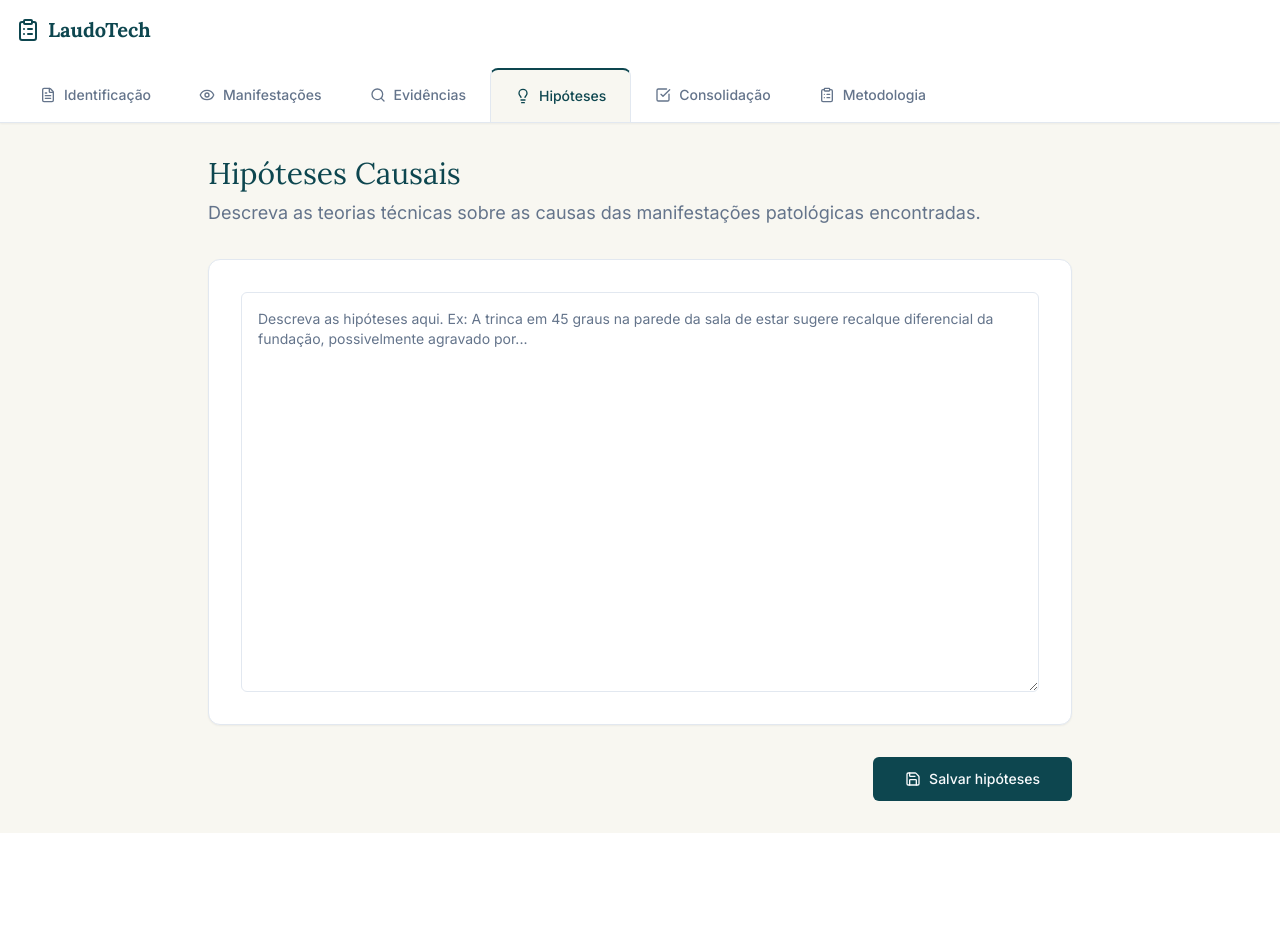
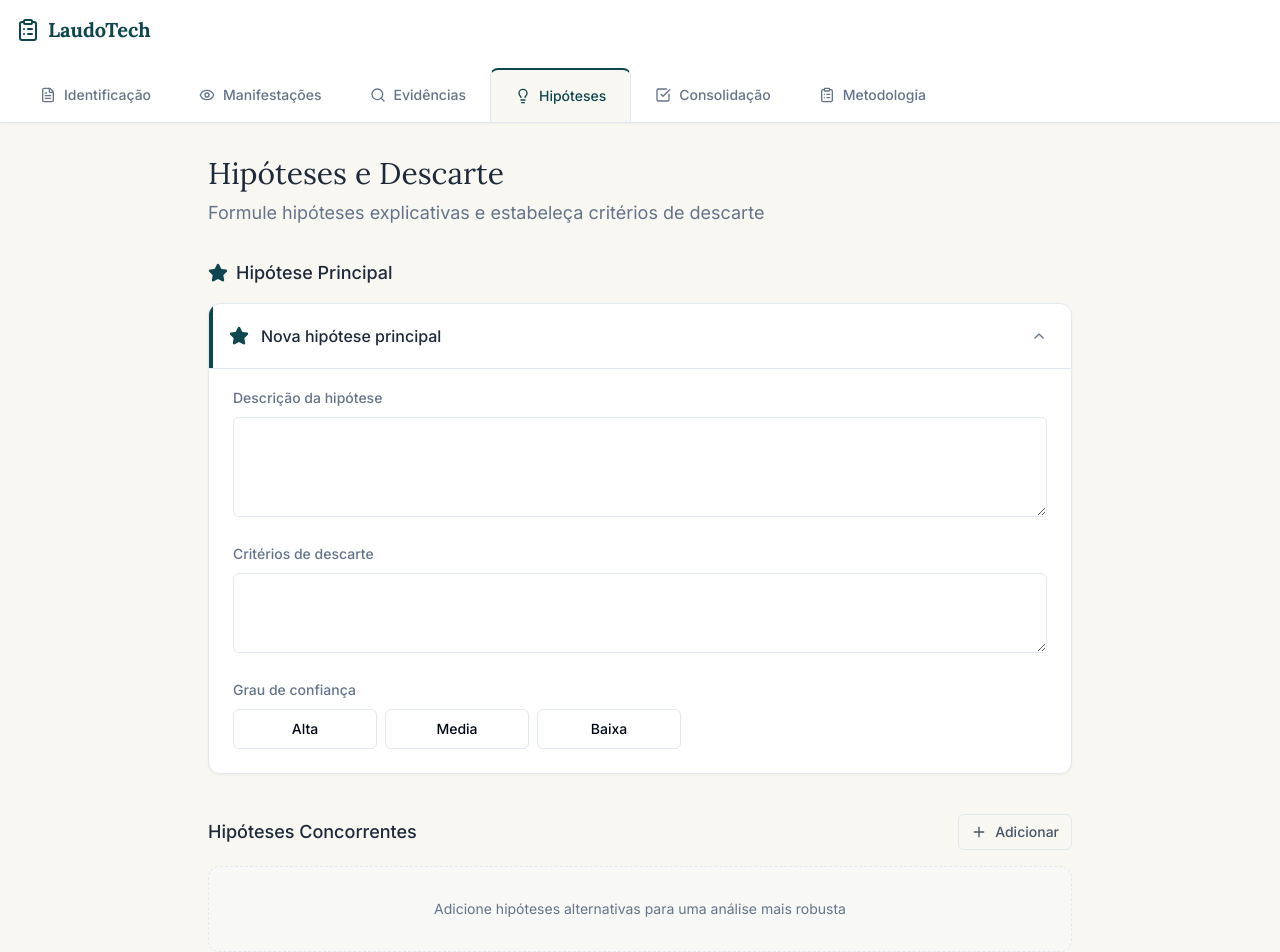
Before and after one commit to afnovaes1/App-Perytus, a React (Vite) app: page /laudo/novo/hipoteses in a window 1280 px wide. Shown: the top 952 px of the page. Before the commit the page ends 833 px from the top, so only its background shows below. Built offline with nearby package versions, Linux system fonts and the light colour scheme.

Commit message:
feat: Add Hipóteses and Consolidação sections

```diff
--- a/src/context/ReportContext.tsx
+++ b/src/context/ReportContext.tsx
@@ -7,6 +7,16 @@ export type Manifestacao = {
   intensidade: string
   evolucao: string
   observacoes: string
+}
+
+export type HipoteseConfianca = 'alta' | 'media' | 'baixa' | ''
+
+export type Hipotese = {
+  id: string
+  descricao: string
+  criterios: string
+  confianca: HipoteseConfianca
+  principal: boolean
 }
 
 export type ReportData = {
@@ -23,11 +33,13 @@ export type ReportData = {
     comparativos: string
   }
   hipoteses: {
-    texto: string
+    lista: Hipotese[]
   }
   consolidacao: {
-    conclusao: string
+    diagnostico: string
+    prognostico: string
     recomendacoes: string
+    limitacoes: string
   }
   metodologia: {
     normas: string
@@ -38,8 +50,10 @@ const defaultData: ReportData = {
   identificacao: { destinatario: '', local: '', data: undefined },
   manifestacoes: [],
   evidencias: { monitoramento: '', eventos: '', associadas: '', comparativos: '' },
-  hipoteses: { texto: '' },
-  consolidacao: { conclusao: '', recomendacoes: '' },
+  hipoteses: {
+    lista: [{ id: '1', descricao: '', criterios: '', confianca: '', principal: true }],
+  },
+  consolidacao: { diagnostico: '', prognostico: '', recomendacoes: '', limitacoes: '' },
   metodologia: { normas: '' },
 }
 
--- a/src/pages/laudo/Hipoteses.tsx
+++ b/src/pages/laudo/Hipoteses.tsx
@@ -1,47 +1,222 @@
-import React from 'react'
-import { useReport } from '@/context/ReportContext'
+import React, { useState } from 'react'
+import { useReport, Hipotese } from '@/context/ReportContext'
 import { useToast } from '@/hooks/use-toast'
 import { Button } from '@/components/ui/button'
 import { Textarea } from '@/components/ui/textarea'
-import { Save } from 'lucide-react'
+import { Label } from '@/components/ui/label'
+import { Badge } from '@/components/ui/badge'
+import { Star, Plus, Trash2, ChevronDown, ChevronUp } from 'lucide-react'
 import { useNavigate } from 'react-router-dom'
+import { cn } from '@/lib/utils'
+
+function HipoteseCard({
+  hipotese,
+  onUpdate,
+  onRemove,
+}: {
+  hipotese: Hipotese
+  onUpdate: (h: Hipotese) => void
+  onRemove?: () => void
+}) {
+  const [isOpen, setIsOpen] = useState(true)
+  const summary =
+    hipotese.descricao.trim().split('\n')[0] ||
+    (hipotese.principal ? 'Nova hipótese principal' : 'Nova hipótese')
+
+  return (
+    <div className="border border-border rounded-xl shadow-sm bg-white overflow-hidden flex flex-col mb-4 transition-all">
+      <div
+        className={cn(
+          'p-4 flex items-center justify-between cursor-pointer border-l-4 hover:bg-slate-50',
+          hipotese.principal ? 'border-l-primary' : 'border-l-slate-300',
+        )}
+        onClick={() => setIsOpen(!isOpen)}
+      >
+        <div className="flex items-center gap-3">
+          {hipotese.principal && <Star className="h-5 w-5 fill-primary text-primary" />}
+          <span className="font-medium text-slate-800 line-clamp-1">{summary}</span>
+          {hipotese.confianca && (
+            <Badge
+              variant="secondary"
+              className={cn(
+                'font-normal shadow-none',
+                hipotese.confianca === 'alta' &&
+                  'bg-emerald-100 text-emerald-800 hover:bg-emerald-100',
+                hipotese.confianca === 'media' && 'bg-amber-100 text-amber-800 hover:bg-amber-100',
+                hipotese.confianca === 'baixa' && 'bg-rose-100 text-rose-800 hover:bg-rose-100',
+              )}
+            >
+              Confiança {hipotese.confianca}
+            </Badge>
+          )}
+        </div>
+        <Button variant="ghost" size="icon" className="h-8 w-8 pointer-events-none">
+          {isOpen ? (
+            <ChevronUp className="h-4 w-4 text-muted-foreground" />
+          ) : (
+            <ChevronDown className="h-4 w-4 text-muted-foreground" />
+          )}
+        </Button>
+      </div>
+
+      {isOpen && (
+        <div className="p-6 pt-4 border-t border-border space-y-6 animate-in slide-in-from-top-2 fade-in duration-200">
+          <div className="space-y-2">
+            <Label className="text-sm font-medium text-muted-foreground">
+              Descrição da hipótese
+            </Label>
+            <Textarea
+              value={hipotese.descricao}
+              onChange={(e) => onUpdate({ ...hipotese, descricao: e.target.value })}
+              className="min-h-[100px] resize-y"
+            />
+          </div>
+          <div className="space-y-2">
+            <Label className="text-sm font-medium text-muted-foreground">
+              Critérios de descarte
+            </Label>
+            <Textarea
+              value={hipotese.criterios}
+              onChange={(e) => onUpdate({ ...hipotese, criterios: e.target.value })}
+              className="min-h-[80px] resize-y"
+            />
+          </div>
+          <div className="space-y-2">
+            <Label className="text-sm font-medium text-muted-foreground">Grau de confiança</Label>
+            <div className="flex gap-2 max-w-md">
+              {(['alta', 'media', 'baixa'] as const).map((nivel) => (
+                <Button
+                  key={nivel}
+                  type="button"
+                  variant="outline"
+                  onClick={() => onUpdate({ ...hipotese, confianca: nivel })}
+                  className={cn(
+                    'flex-1 capitalize',
+                    hipotese.confianca === nivel &&
+                      (nivel === 'alta'
+                        ? 'bg-emerald-50 text-emerald-800 border-emerald-200'
+                        : nivel === 'media'
+                          ? 'bg-amber-50 text-amber-800 border-amber-200'
+                          : 'bg-rose-50 text-rose-800 border-rose-200'),
+                  )}
+                >
+                  {nivel}
+                </Button>
+              ))}
+            </div>
+          </div>
+          {!hipotese.principal && onRemove && (
+            <div className="flex justify-end pt-2">
+              <Button
+                type="button"
+                variant="ghost"
+                onClick={onRemove}
+                className="text-rose-600 hover:text-rose-700 hover:bg-rose-50 gap-2 h-9 px-3"
+              >
+                <Trash2 className="h-4 w-4" /> Remover
+              </Button>
+            </div>
+          )}
+        </div>
+      )}
+    </div>
+  )
+}
 
 export default function Hipoteses() {
   const { data, updateSection } = useReport()
   const { toast } = useToast()
   const navigate = useNavigate()
 
+  const hipoteses = data.hipoteses.lista || []
+  const principal = hipoteses.find((h) => h.principal) || {
+    id: '1',
+    descricao: '',
+    criterios: '',
+    confianca: '',
+    principal: true,
+  }
+  const concorrentes = hipoteses.filter((h) => !h.principal)
+
+  const handleUpdate = (updated: Hipotese) => {
+    const newList = hipoteses.map((h) => (h.id === updated.id ? updated : h))
+    if (!hipoteses.find((h) => h.id === updated.id)) newList.push(updated)
+    updateSection('hipoteses', { lista: newList })
+  }
+
+  const handleRemove = (id: string) => {
+    updateSection('hipoteses', { lista: hipoteses.filter((h) => h.id !== id) })
+  }
+
+  const handleAddConcorrente = () => {
+    const newId = Math.random().toString(36).substr(2, 9)
+    updateSection('hipoteses', {
+      lista: [
+        ...hipoteses,
+        { id: newId, descricao: '', criterios: '', confianca: '', principal: false },
+      ],
+    })
+  }
+
   const handleSave = () => {
-    toast({
-      title: 'Sucesso',
-      description: 'Hipóteses salvas com sucesso.',
-    })
+    toast({ title: 'Sucesso', description: 'Hipóteses salvas com sucesso.' })
     navigate('/laudo/novo/consolidacao')
   }
 
   return (
-    <div className="animate-fade-in">
+    <div className="animate-fade-in pb-12">
       <div className="mb-8">
-        <h1 className="text-3xl font-serif text-primary mb-2">Hipóteses Causais</h1>
+        <h1 className="text-3xl font-serif text-slate-800 mb-2">Hipóteses e Descarte</h1>
         <p className="text-muted-foreground text-lg">
-          Descreva as teorias técnicas sobre as causas das manifestações patológicas encontradas.
+          Formule hipóteses explicativas e estabeleça critérios de descarte
         </p>
       </div>
 
-      <div className="bg-white p-8 rounded-xl shadow-sm border border-border">
-        <Textarea
-          placeholder="Descreva as hipóteses aqui. Ex: A trinca em 45 graus na parede da sala de estar sugere recalque diferencial da fundação, possivelmente agravado por..."
-          className="min-h-[400px] text-base leading-relaxed p-4"
-          value={data.hipoteses.texto}
-          onChange={(e) => updateSection('hipoteses', { texto: e.target.value })}
-        />
-      </div>
+      <div className="space-y-10">
+        <section>
+          <div className="flex items-center gap-2 mb-4">
+            <Star className="h-5 w-5 fill-primary text-primary" />
+            <h2 className="text-lg font-medium text-slate-800">Hipótese Principal</h2>
+          </div>
+          <HipoteseCard hipotese={principal} onUpdate={handleUpdate} />
+        </section>
 
-      <div className="flex justify-end pt-8">
-        <Button onClick={handleSave} className="gap-2" size="lg">
-          <Save className="h-4 w-4" />
-          Salvar hipóteses
-        </Button>
+        <section>
+          <div className="flex items-center justify-between mb-4">
+            <h2 className="text-lg font-medium text-slate-800">Hipóteses Concorrentes</h2>
+            <Button
+              variant="outline"
+              size="sm"
+              onClick={handleAddConcorrente}
+              className="gap-2 text-slate-600"
+            >
+              <Plus className="h-4 w-4" /> Adicionar
+            </Button>
+          </div>
+
+          {concorrentes.length === 0 ? (
+            <div className="border border-dashed border-border rounded-xl p-8 text-center text-sm text-muted-foreground bg-slate-50/50">
+              Adicione hipóteses alternativas para uma análise mais robusta
+            </div>
+          ) : (
+            <div className="space-y-4">
+              {concorrentes.map((h) => (
+                <HipoteseCard
+                  key={h.id}
+                  hipotese={h}
+                  onUpdate={handleUpdate}
+                  onRemove={() => handleRemove(h.id)}
+                />
+              ))}
+            </div>
+          )}
+        </section>
+
+        <div className="flex justify-end pt-4">
+          <Button onClick={handleSave} size="lg">
+            Salvar hipóteses
+          </Button>
+        </div>
       </div>
     </div>
   )
```
Also changed, not shown: src/pages/laudo/Consolidacao.tsx (+56 -28 lines), .skip.config.json.
